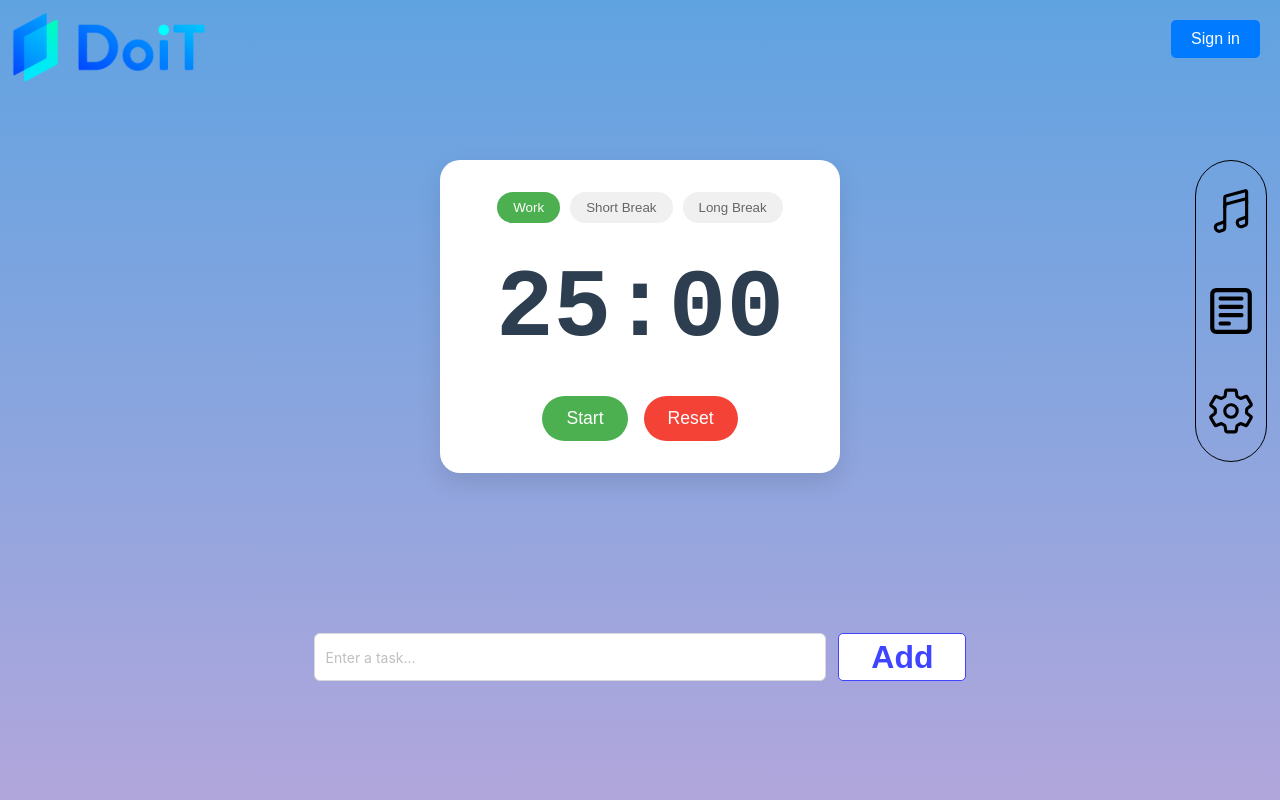
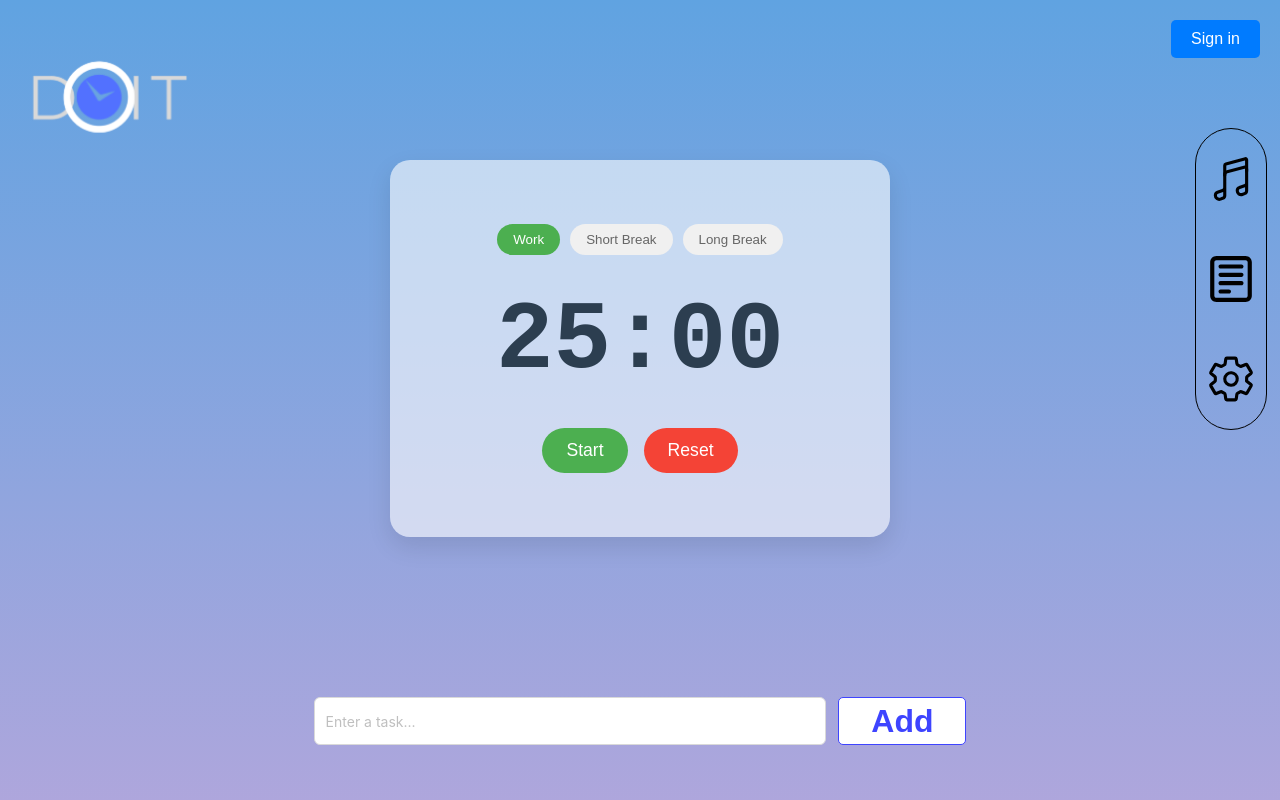
Before and after one commit to YANA-WebDev/planner, a React (Vite) app: page / in a window 1280 px wide. Shown: the top 800 px of the page. Built offline with nearby package versions, Linux system fonts and the light colour scheme.

Commit message:
new logo

```diff
--- a/src/App.jsx
+++ b/src/App.jsx
@@ -8,7 +8,7 @@ import './App.css';
 function App() {
   return (
  <>
-  <img src="./public/images/logo.png" alt="logo" className="main-logo" />
+  <img src="./public/images/doit-watch-logo.png" alt="logo" className="main-logo" />
   <SignUp/>
   <PomodoroTimer mode="Pomodoro" time={1} />
   <TimerModalComponent/>
--- a/src/components/navigation menu/navigationMenu.css
+++ b/src/components/navigation menu/navigationMenu.css
@@ -5,7 +5,7 @@
   gap: 50px;
   align-items: center;
   right: 1%;
-  top: 20%;
+  top: 16%;
   border-radius: 50px;
   padding: 25px 10px;
   border: 1px solid black;
@@ -87,35 +87,3 @@
 .modal-content button:hover {
   background-color: #45a049;
 }
-.navigation-menu {
-  /* Keep your existing navigation-menu styles */
-}
-
-
-
-.settings-overlay {
-  position: fixed;
-  top: 0;
-  left: 0;
-  width: 100%;
-  height: 100%;
-  background: rgba(0, 0, 0, 0.5);
-  z-index: 999;
-}
-
-.save-settings-button {
-  width: 100%;
-  padding: 10px;
-  margin-top: 20px;
-  background: #4CAF50;
-  color: white;
-  border: none;
-  border-radius: 4px;
-  cursor: pointer;
-  font-weight: bold;
-  transition: background 0.3s ease;
-}
-
-.save-settings-button:hover {
-  background: #45a049;
-}
--- a/src/components/pomodoroTimer/pomodoroTimer.css
+++ b/src/components/pomodoroTimer/pomodoroTimer.css
@@ -1,10 +1,10 @@
 
 .pomodoro-container {
-    max-width: 400px;
+    max-width: 500px;
     margin: 10rem auto;
-    padding: 2rem;
+    padding: 4rem;
     border-radius: 20px;
-    background: #ffffff;
+    background: #ffffff97;
     box-shadow: 0 10px 25px rgba(0, 0, 0, 0.1);
     text-align: center;
   }
@@ -79,7 +79,6 @@
       padding: 1rem;
     }
   }
-
   .modal {
     position: fixed;
     top: 0;
@@ -95,7 +94,7 @@
 
   .modal-content {
     background-color: white;
-    padding: 2rem;
+    padding: 4rem;
     border-radius: 8px;
     text-align: center;
     box-shadow: 0 2px 10px rgba(0, 0, 0, 0.1);
@@ -109,7 +108,7 @@
     background-color: #4CAF50;
     color: white;
     cursor: pointer;
-    font-size: 1rem;
+    font-size: 3rem;
     transition: background-color 0.3s;
   }
 
```
Also changed, not shown: public/images/doit-watch-logo.png (added).
